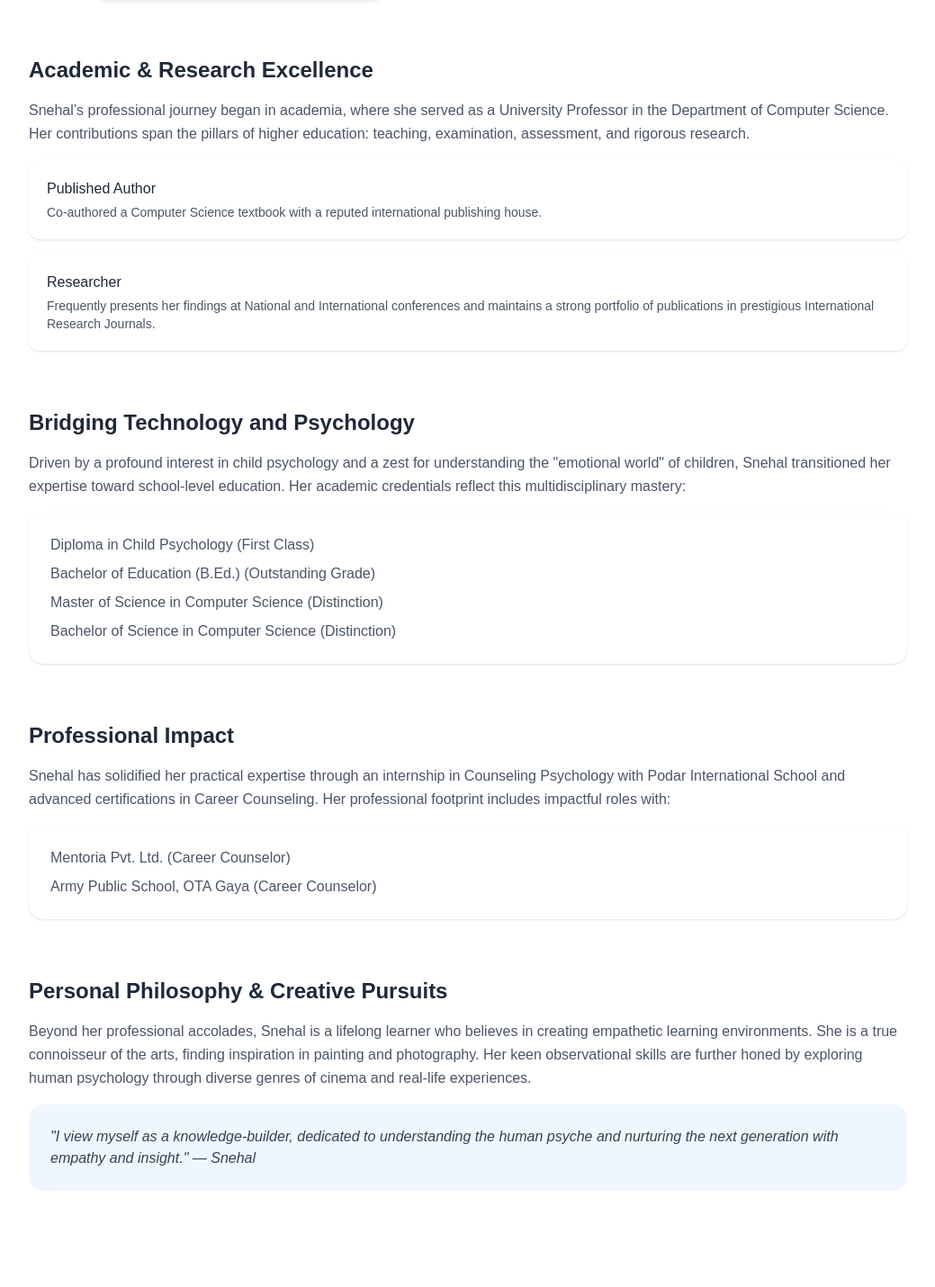
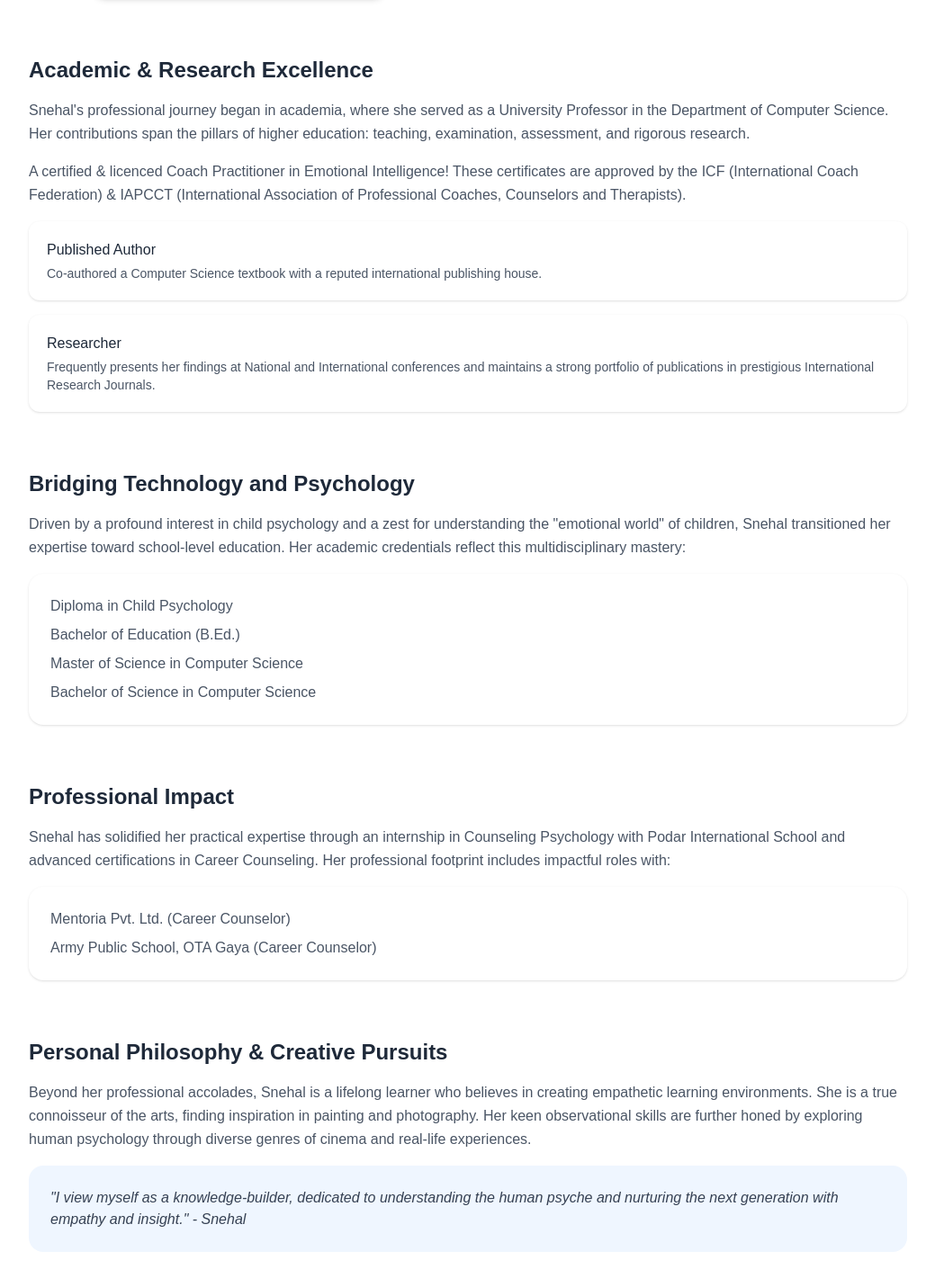
Before and after one commit to empathyseeds/empathy-seeds, a Next.js app: page /about in a window 1280 px wide. Shown: the part 547-1978 px from the top of the page at 90% size, without its empty margins (120-1159 px from the left). Before the commit the page ends 1919 px from the top, so only its background shows below. Built offline with nearby package versions, Linux system fonts and the light colour scheme.

Commit message:
Update about page content

```diff
--- a/app/about/page.tsx
+++ b/app/about/page.tsx
@@ -1,10 +1,8 @@
 export default function About() {
   return (
     <main className="pt-24 pb-12 px-6 max-w-5xl mx-auto space-y-16">
-
       {/* TOP SECTION: IMAGE + INTRO */}
       <section className="grid md:grid-cols-2 gap-10 items-center">
-
         {/* IMAGE */}
         <div className="flex justify-center">
           <img
@@ -25,10 +23,13 @@ export default function About() {
           </p>
 
           <p className="mt-4 text-gray-600 leading-relaxed">
-            Mrs. Snehal Patil More is a distinguished Educational Counselor and Career Guide dedicated to fostering academic and emotional growth. As an Emotional Well-being Coach and Parenting Expert, she specializes in supporting both parents and children within the formative 1-to-15 age group. As a mother of two sons, she brings a unique blend of professional expertise and firsthand parental insight to her practice, allowing her to connect deeply with the families she guides.
+            Mrs. Snehal Patil More is a distinguished Educational Counselor and Career Guide dedicated to fostering
+            academic and emotional growth. As an Emotional Well-being Coach and Parenting Expert, she specializes in
+            supporting both parents and children within the formative 1-to-15 age group. As a mother of two sons, she
+            brings a unique blend of professional expertise and firsthand parental insight to her practice, allowing
+            her to connect deeply with the families she guides.
           </p>
         </div>
-
       </section>
 
       {/* ACADEMIC SECTION */}
@@ -38,7 +39,15 @@ export default function About() {
         </h2>
 
         <p className="text-gray-600 leading-relaxed">
-          Snehal’s professional journey began in academia, where she served as a University Professor in the Department of Computer Science. Her contributions span the pillars of higher education: teaching, examination, assessment, and rigorous research.
+          Snehal&apos;s professional journey began in academia, where she served as a University Professor in the
+          Department of Computer Science. Her contributions span the pillars of higher education: teaching,
+          examination, assessment, and rigorous research.
+        </p>
+
+        <p className="text-gray-600 leading-relaxed">
+          A certified & licenced Coach Practitioner in Emotional Intelligence! These certificates are approved by the
+          ICF (International Coach Federation) & IAPCCT (International Association of Professional Coaches,
+          Counselors and Therapists).
         </p>
 
         <div className="bg-white p-5 rounded-xl shadow-sm">
@@ -51,7 +60,8 @@ export default function About() {
         <div className="bg-white p-5 rounded-xl shadow-sm">
           <p className="text-gray-800 font-medium">Researcher</p>
           <p className="text-gray-600 text-sm mt-1">
-            Frequently presents her findings at National and International conferences and maintains a strong portfolio of publications in prestigious International Research Journals.
+            Frequently presents her findings at National and International conferences and maintains a strong
+            portfolio of publications in prestigious International Research Journals.
           </p>
         </div>
       </section>
@@ -63,14 +73,16 @@ export default function About() {
         </h2>
 
         <p className="text-gray-600 leading-relaxed">
-    Driven by a profound interest in child psychology and a zest for understanding the "emotional world" of children, Snehal transitioned her expertise toward school-level education. Her academic credentials reflect this multidisciplinary mastery:
+          Driven by a profound interest in child psychology and a zest for understanding the &quot;emotional world&quot; of
+          children, Snehal transitioned her expertise toward school-level education. Her academic credentials reflect
+          this multidisciplinary mastery:
         </p>
 
         <div className="bg-white p-6 rounded-2xl shadow-sm space-y-2 text-gray-600">
-    <p>Diploma in Child Psychology (First Class)</p>
-    <p>Bachelor of Education (B.Ed.) (Outstanding Grade)</p>
-    <p>Master of Science in Computer Science (Distinction)</p>
-    <p>Bachelor of Science in Computer Science (Distinction)</p>
+          <p>Diploma in Child Psychology</p>
+          <p>Bachelor of Education (B.Ed.)</p>
+          <p>Master of Science in Computer Science</p>
+          <p>Bachelor of Science in Computer Science</p>
         </div>
       </section>
 
@@ -81,7 +93,9 @@ export default function About() {
         </h2>
 
         <p className="text-gray-600 leading-relaxed">
-          Snehal has solidified her practical expertise through an internship in Counseling Psychology with Podar International School and advanced certifications in Career Counseling. Her professional footprint includes impactful roles with:
+          Snehal has solidified her practical expertise through an internship in Counseling Psychology with Podar
+          International School and advanced certifications in Career Counseling. Her professional footprint includes
+          impactful roles with:
         </p>
 
         <div className="bg-white p-6 rounded-2xl shadow-sm text-gray-600 space-y-2">
@@ -97,14 +111,17 @@ export default function About() {
         </h2>
 
         <p className="text-gray-600 leading-relaxed">
-          Beyond her professional accolades, Snehal is a lifelong learner who believes in creating empathetic learning environments. She is a true connoisseur of the arts, finding inspiration in painting and photography. Her keen observational skills are further honed by exploring human psychology through diverse genres of cinema and real-life experiences.
+          Beyond her professional accolades, Snehal is a lifelong learner who believes in creating empathetic learning
+          environments. She is a true connoisseur of the arts, finding inspiration in painting and photography. Her
+          keen observational skills are further honed by exploring human psychology through diverse genres of cinema
+          and real-life experiences.
         </p>
 
         <div className="bg-blue-50 p-6 rounded-2xl italic text-gray-700">
-          "I view myself as a knowledge-builder, dedicated to understanding the human psyche and nurturing the next generation with empathy and insight." — Snehal
+          &quot;I view myself as a knowledge-builder, dedicated to understanding the human psyche and nurturing the next
+          generation with empathy and insight.&quot; - Snehal
         </div>
       </section>
-
     </main>
   );
 }
```
Lines whose indentation alone changed are shown as unchanged.
